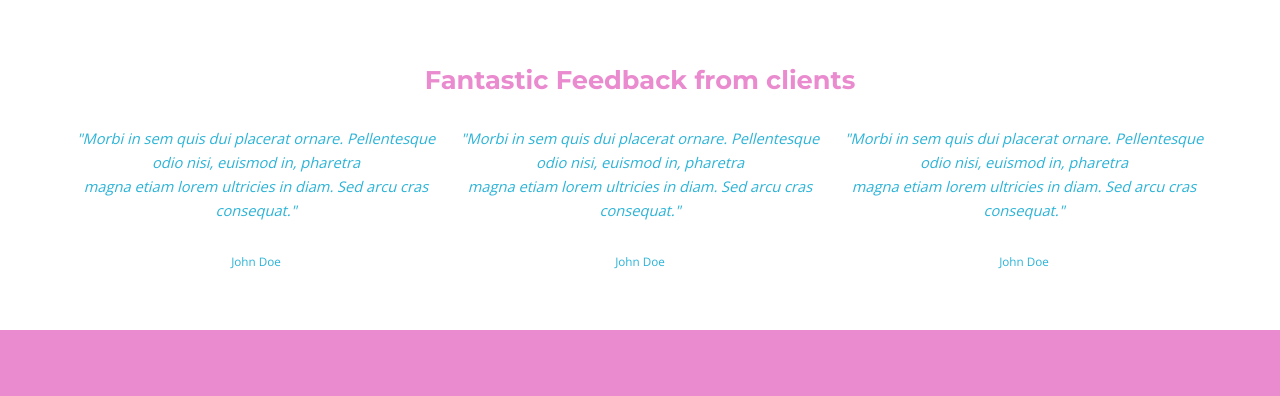
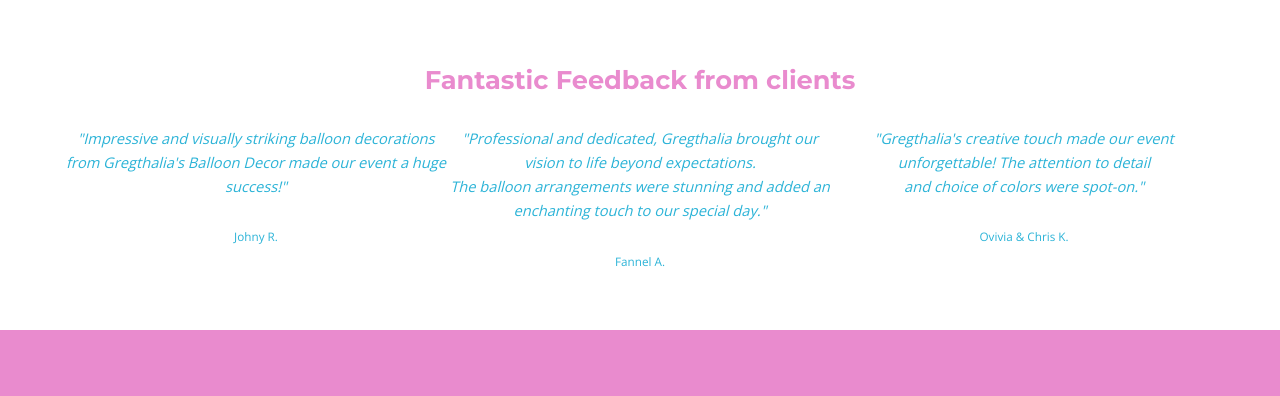
Before and after one commit to SwoleDevKev/Grethalia-s-Balloons, a plain HTML site: page index.html in a window 1280 px wide. Shown: the part 1720-2116 px from the top of the page. Drawn offline with nearby package versions, Linux system fonts and the light colour scheme.

Commit message:
added new headshot photo and testimonials. Also took border out of first section for smaller screens

```diff
--- a/assets/css/style.css
+++ b/assets/css/style.css
@@ -2127,6 +2127,17 @@
 			border: 0;
 			border-radius: 0;
 			padding: 0;
+		}
+
+		@media screen and (max-width: 480px) {
+			.box {
+				border: none;
+			}
+		}
+		@media screen and (max-width: 980px) {
+			.box {
+				border: none;
+			}
 		}
 
 /* Icon */
--- a/index.html
+++ b/index.html
@@ -119,21 +119,21 @@
 		<div class="inner">
 			<section>
 			    <blockquote>
-			        "Morbi in sem quis dui placerat ornare. Pellentesque odio nisi, euismod in, pharetra<br /> magna etiam lorem ultricies in diam. Sed arcu cras consequat."
+			        "Impressive and visually striking balloon decorations from Gregthalia's Balloon Decor made our event a huge success!"
 			    </blockquote>
-			    <cite class="company">John Doe</cite>
+			    <cite class="company">Johny R.</cite>
 			</section>
 			<section>
 			    <blockquote>
-			        "Morbi in sem quis dui placerat ornare. Pellentesque odio nisi, euismod in, pharetra<br /> magna etiam lorem ultricies in diam. Sed arcu cras consequat."
+					"Professional and dedicated, Gregthalia brought our vision to life beyond expectations.<br />The balloon arrangements were stunning and added an enchanting touch to our special day."
 			    </blockquote>
-			    <cite class="company">John Doe</cite>
+			    <cite class="company">Fannel A.</cite>
 			</section>
 			<section>
 			    <blockquote>
-			        "Morbi in sem quis dui placerat ornare. Pellentesque odio nisi, euismod in, pharetra<br /> magna etiam lorem ultricies in diam. Sed arcu cras consequat."
+					"Gregthalia's creative touch made our event unforgettable! The attention to detail<br />and choice of colors were spot-on."
 			    </blockquote>
-			    <footer><cite class="company">John Doe</cite></footer>
+			    <footer><cite class="company">Ovivia & Chris K.</cite></footer>
 			</section>
 		</div>
 </section>
```
Also changed, not shown: images/headshot.JPG, images/headshot2.JPG (added), 3 other files.
